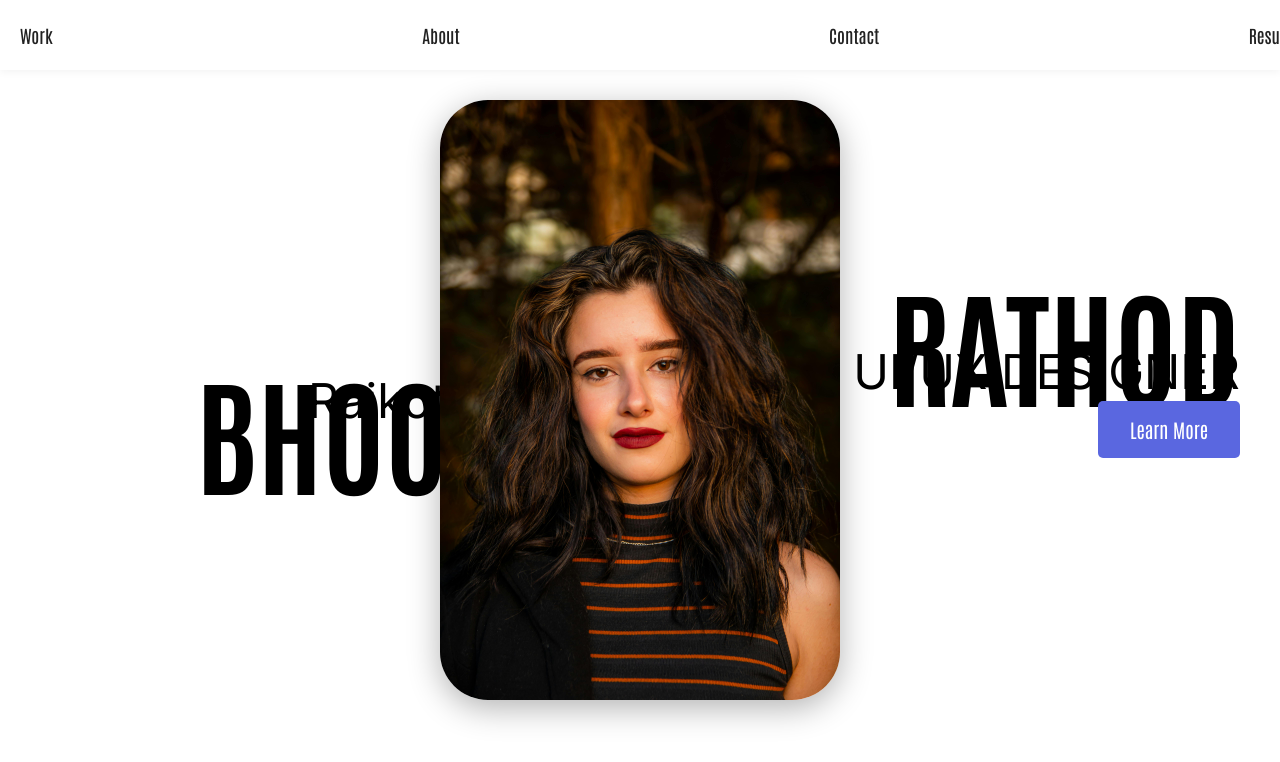
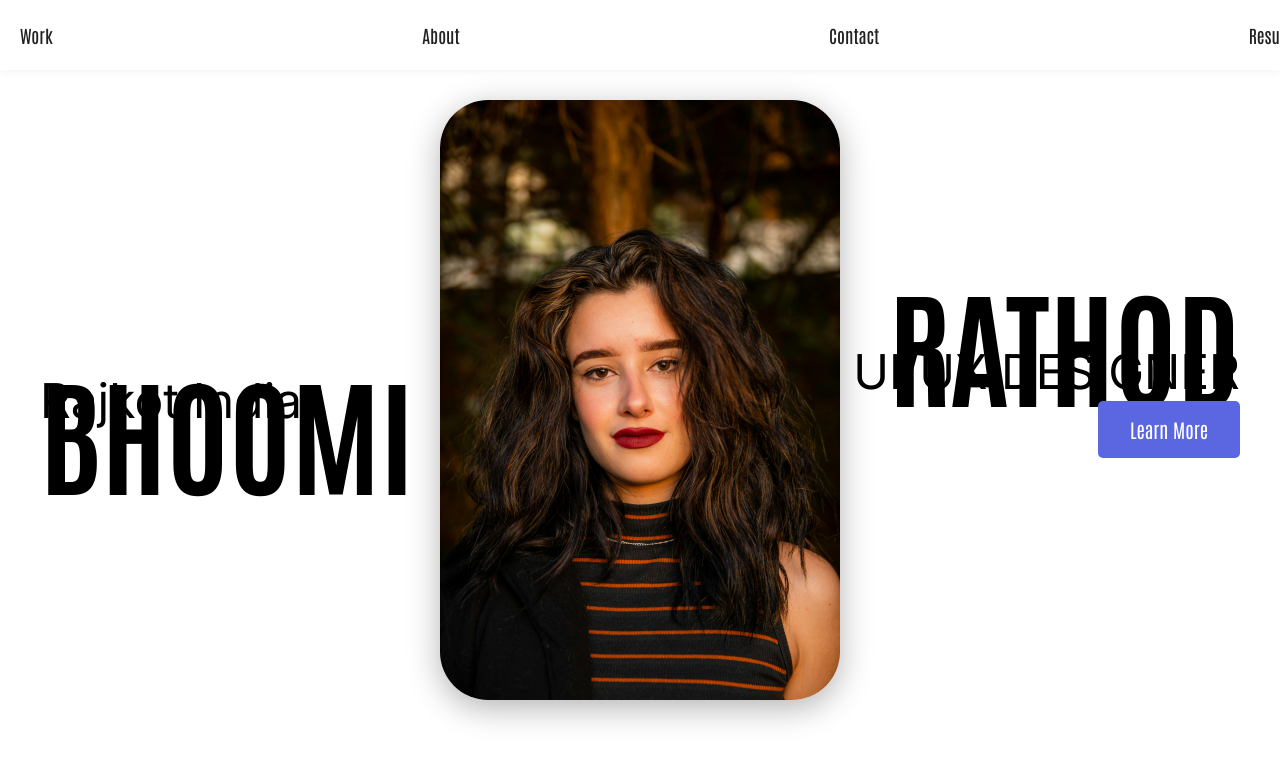
Before and after one commit to bhoomirathod21/bhoomirathod21.github.io, a website: page index.html in a window 1280 px wide. Drawn offline with Linux system fonts and the light colour scheme.

Commit message:
update: $(date '+%Y-%m-%d %H:%M:%S')

```diff
--- a/style.css
+++ b/style.css
@@ -282,7 +282,7 @@ body {
 
 .hero-content-inner {
     align-content: flex-end;
-    align-items: flex-end;
+    align-items: flex-start;
     display: flex;
     flex: 1 0 0px;
     flex-direction: column;
```
